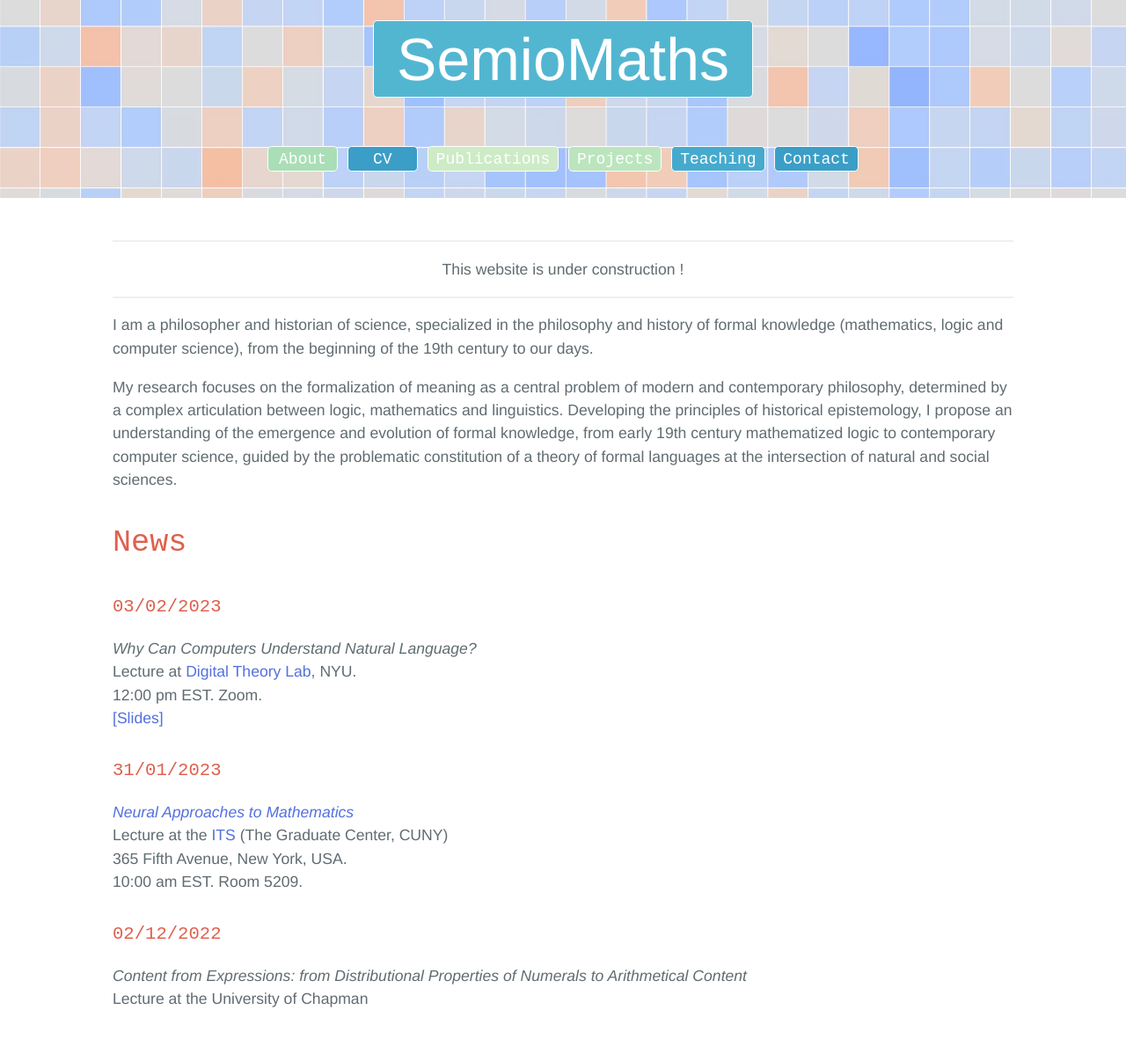
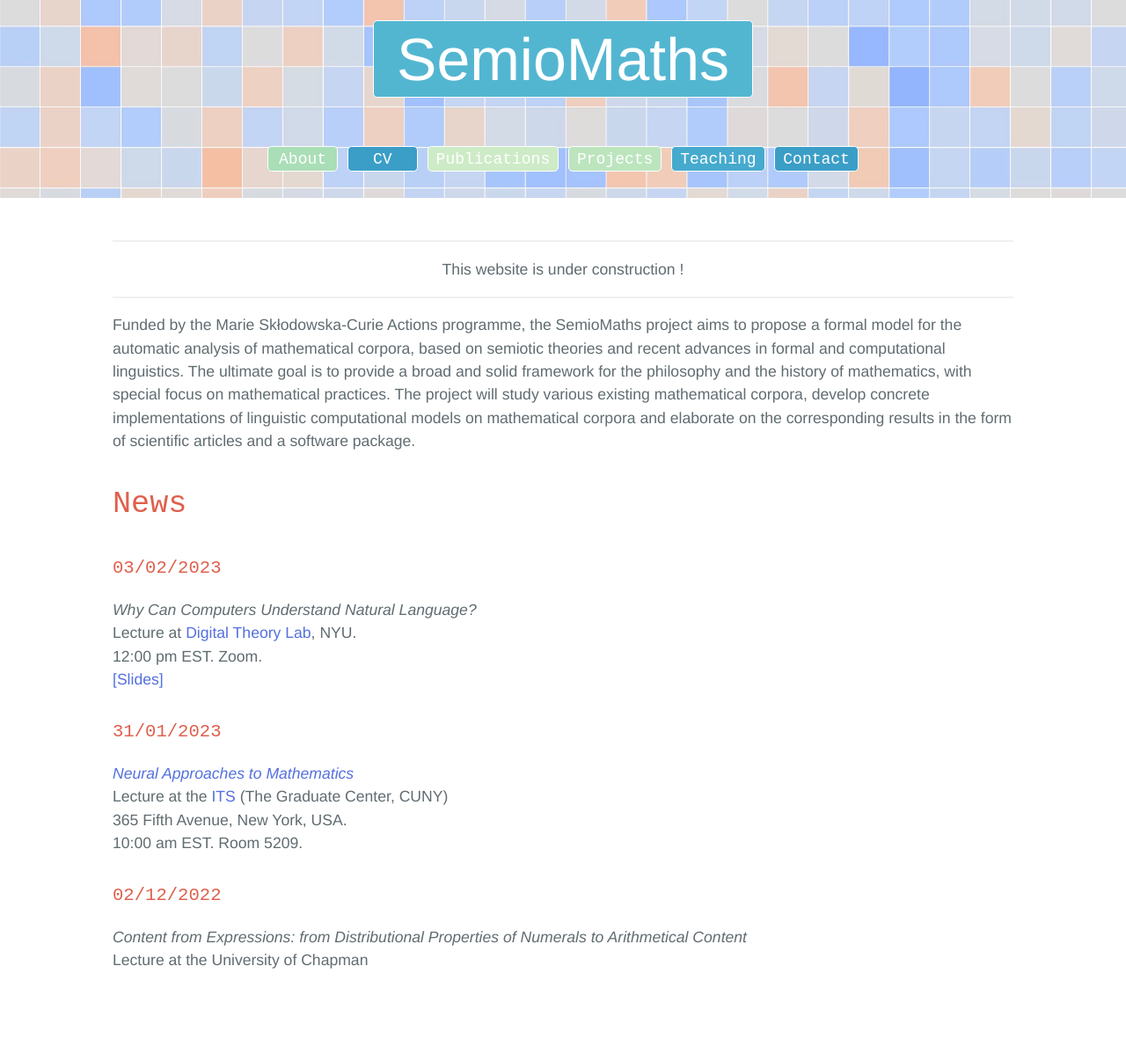
Before and after one commit to Gianni-G/semiomaths, a Jekyll site: the page built from index.md, in a window 1280 px wide. Shown: the whole page at 88% size. Built offline with Jekyll 4.4.1, drawn with Linux system fonts in a browser that asks for light colours; after the commit the page ends 1154 px from its top, so only the background shows below that.

Commit message:
Homepage description

```diff
--- a/index.md
+++ b/index.md
@@ -23,9 +23,7 @@ title: Juan Luis Gastaldi
 // } -->
 
 
-I am a philosopher and historian of science, specialized in the philosophy and history of formal knowledge (mathematics, logic and computer science), from the beginning of the 19th century to our days.
-
-My research focuses on the formalization of meaning as a central problem of modern and contemporary philosophy, determined by a complex articulation between logic, mathematics and linguistics. Developing the principles of historical epistemology, I propose an understanding of the emergence and evolution of formal knowledge, from early 19th century mathematized logic to contemporary computer science, guided by the problematic constitution of a theory of formal languages at the intersection of natural and social sciences.
+Funded by the Marie Skłodowska-Curie Actions programme, the SemioMaths project aims to propose a formal model for the automatic analysis of mathematical corpora, based on semiotic theories and recent advances in formal and computational linguistics. The ultimate goal is to provide a broad and solid framework for the philosophy and the history of mathematics, with special focus on mathematical practices. The project will study various existing mathematical corpora, develop concrete implementations of linguistic computational models on mathematical corpora and elaborate on the corresponding results in the form of scientific articles and a software package.
 
 # News
 
```
